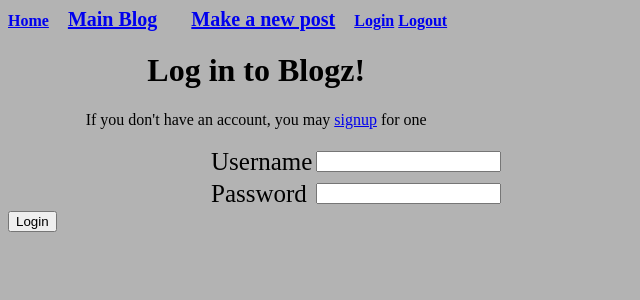
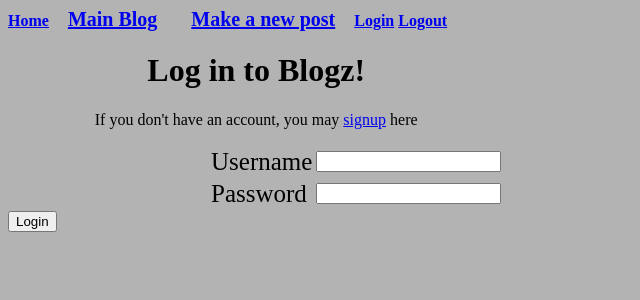
Before and after one commit to alexbrenneman/blogz, a Flask app: page /login in a window 1280 px wide. Shown: the top 300 px of the page, without its empty margins (0-640 px from the left). Run offline with Flask 2, Linux system fonts and the light colour scheme.

Commit message:
minor wording changes to base.html and login.html

```diff
--- a/templates/base.html
+++ b/templates/base.html
@@ -22,7 +22,7 @@
     {% endblock %}
 
         </div>
-        </div>
+
     </main>
 </body>
 </html>
--- a/templates/login.html
+++ b/templates/login.html
@@ -2,7 +2,7 @@
 
 {% block content %}
 <h1>Log in to Blogz!</h1>
-<p>If you don't have an account, you may <a href="/signup">signup</a> for one</p>
+<p>If you don't have an account, you may <a href="/signup">signup</a> here</p>
 <form action="/login" method="post">
     <table>
         <tr>
```
